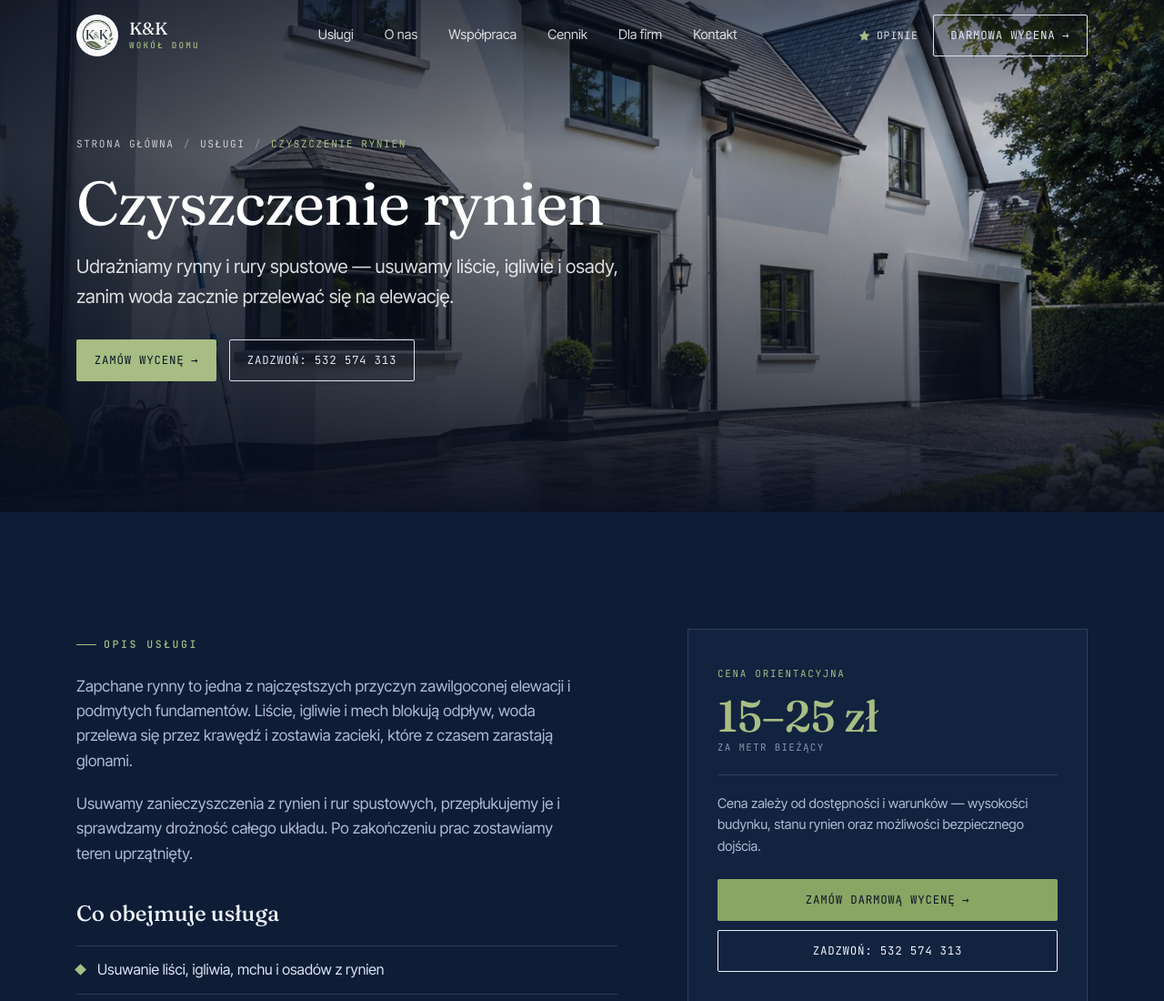
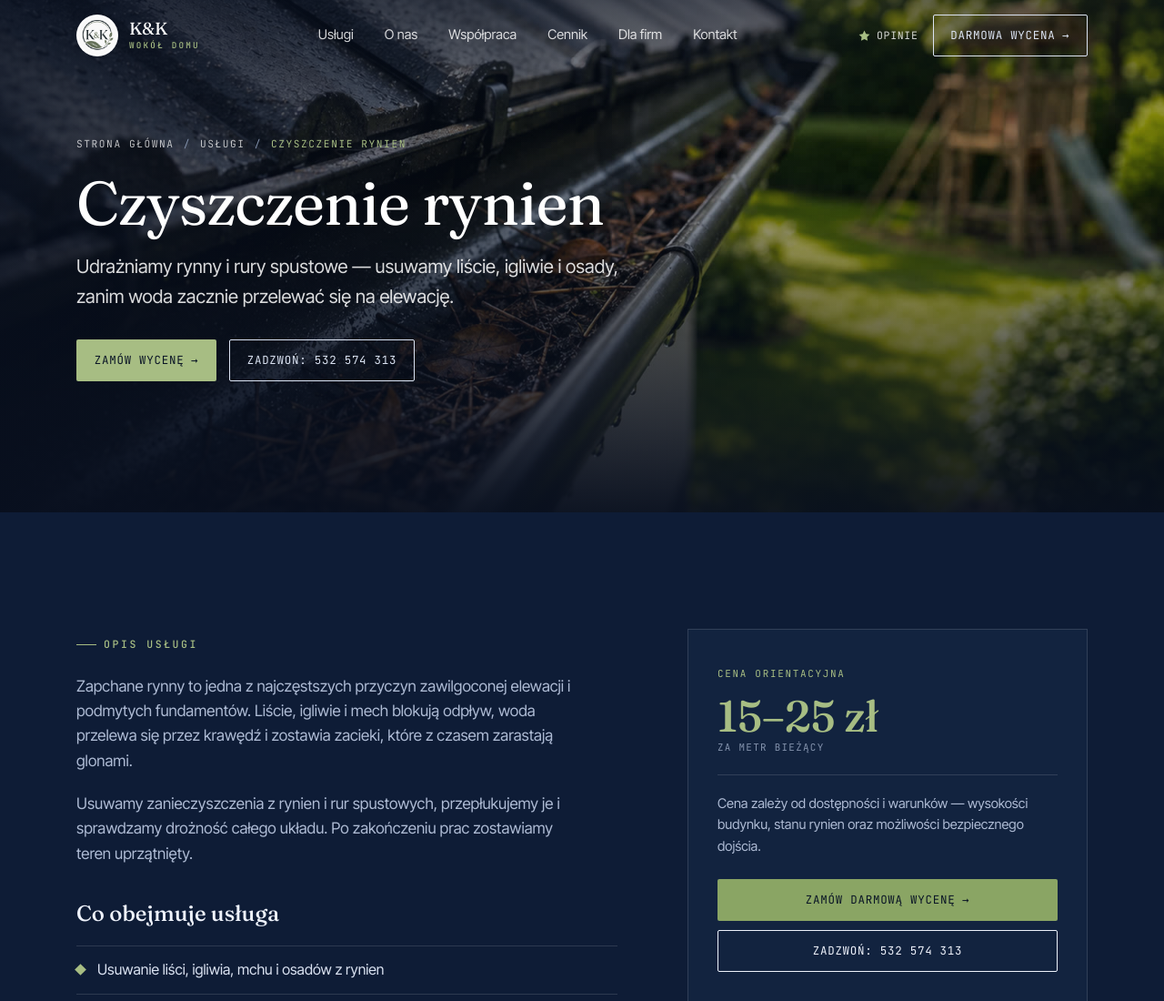
Before and after one commit to krzysikon/kkwokoldomu.pl, a plain HTML site: page uslugi/czyszczenie-rynien.html in a window 1280 px wide. Shown: the top 1100 px of the page at 91% size. Drawn offline with Linux system fonts and the light colour scheme.

Commit message:
Zdjęcie rynien jako nagłówek usługi + wzmianka w sekcji hero
- assets/rynny.jpg (zapchana rynna) jako nagłówek podstrony czyszczenia rynien,
  og:image oraz miniatura kafelka usługi na stronie głównej
- Kafelek "Dom i ogród" w hero wymienia teraz czyszczenie rynien

Co-Authored-By: Claude Opus 4.8 <noreply@anthropic.com>

```diff
--- a/uslugi/czyszczenie-rynien.html
+++ b/uslugi/czyszczenie-rynien.html
@@ -8,7 +8,7 @@
 <link rel="canonical" href="https://kkwokoldomu.pl/uslugi/czyszczenie-rynien.html">
 <meta property="og:title" content="Czyszczenie rynien — K&amp;K Wokół Domu">
 <meta property="og:description" content="Czyszczenie rynien i rur spustowych — usuwanie liści, igliwia, mchu i osadów. Powiat grodziski. Cena 15–25 zł za metr bieżący.">
-<meta property="og:image" content="https://kkwokoldomu.pl/assets/elewacja.jpg">
+<meta property="og:image" content="https://kkwokoldomu.pl/assets/rynny.jpg">
 <link rel="icon" href="../favicon.ico" sizes="any">
 <link rel="icon" type="image/png" sizes="48x48" href="../assets/favicon-48.png">
 <link rel="icon" type="image/png" sizes="96x96" href="../assets/favicon-96.png">
@@ -55,7 +55,7 @@
 </div>
 
 <section class="subhero">
-  <div class="hero-media"><img src="../assets/elewacja.jpg" alt="Czyszczenie rynien — K&amp;K Wokół Domu" fetchpriority="high"></div>
+  <div class="hero-media"><img src="../assets/rynny.jpg" alt="Czyszczenie rynien — K&amp;K Wokół Domu" fetchpriority="high"></div>
   <div class="hero-inner">
     <div class="breadcrumb">
       <a href="../index.html">Strona główna</a><span class="sep">/</span>
```
Also changed, not shown: index.html (+2 -2 lines), assets/rynny.jpg (added).
